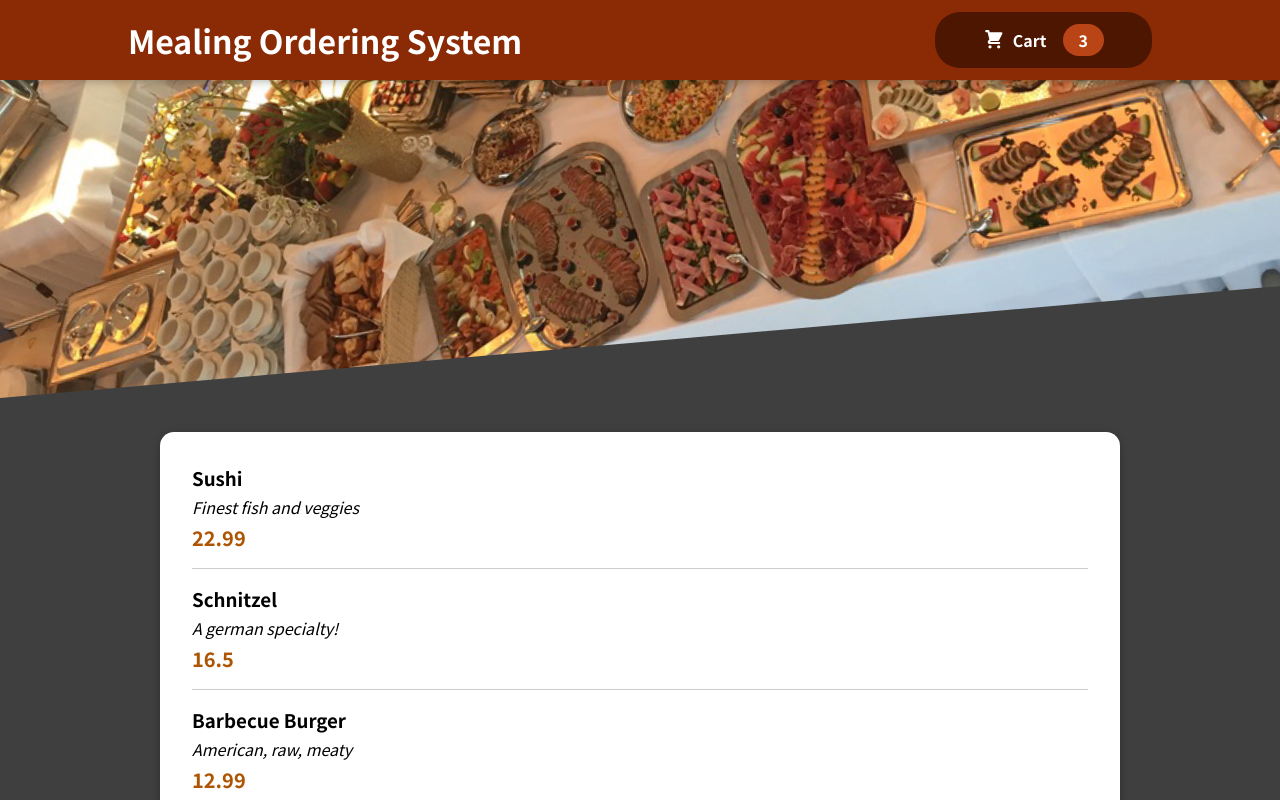
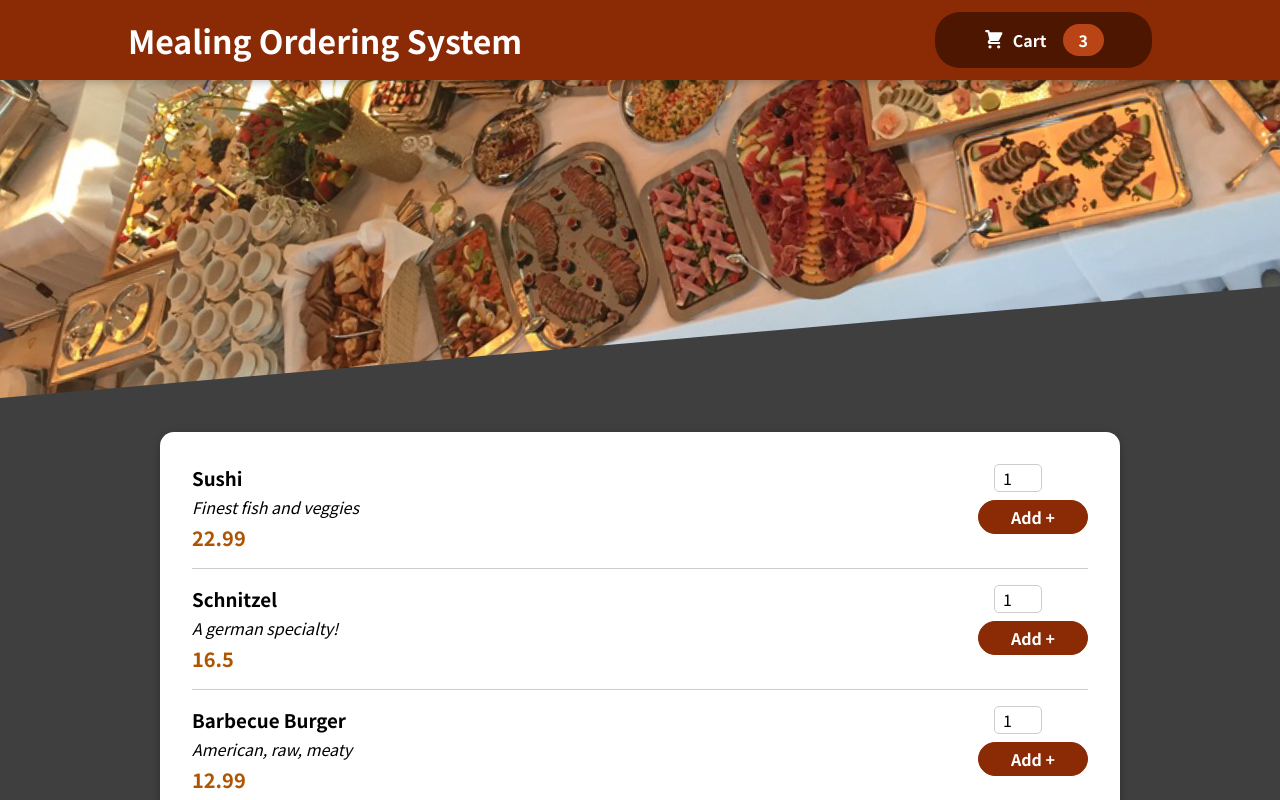
Before and after one commit to ant1234/food_ordering_app, a React (Create React App) app: page / in a window 1280 px wide. Shown: the top 800 px of the page. Built offline with nearby package versions, Linux system fonts and the light colour scheme.

Commit message:
Complete form and wire some functionality + start cart setup

```diff
--- a/src/components/Meals/MealItem.js
+++ b/src/components/Meals/MealItem.js
@@ -1,4 +1,5 @@
 import classes from "./MealItem.module.css";
+import MealItemForm from "./MealItemForm";
 
 const MealItem = props => {
 
@@ -15,7 +16,7 @@
                 </div>
             </div>
             <div>
-
+                <MealItemForm />
             </div>
         </li>
         )
--- /dev/null
+++ b/src/components/Meals/MealItemForm.js
@@ -0,0 +1,32 @@
+import React from "react";
+import classes from "./MealItemForm.module.css";
+import Input from "../UI/Input";
+
+const MealItemForm = props => {
+
+    const onOrderHandler = event => {
+        event.preventDefault();
+        console.log(event.target.elements);
+    };
+
+    return (
+        <form onSubmit={onOrderHandler} className={classes.form} type="submit">
+            <div>
+                <Input
+                    input={{
+                        id: Math.random().toFixed(10),
+                        type: "number",
+                        step: "1",
+                        label: "Enter amount",
+                        min: "1",
+                        max: "5",
+                        defaultValue: "1",
+                    }}
+                />
+                <button>Add + </button>
+            </div>
+        </form>
+    );
+};
+
+export default MealItemForm;
--- /dev/null
+++ b/src/components/Meals/MealItemForm.module.css
@@ -0,0 +1,20 @@
+.form {
+    text-align: right;
+  }
+
+  .form button {
+    font: inherit;
+    cursor: pointer;
+    background-color: #8a2b06;
+    border: 1px solid #8a2b06;
+    color: white;
+    padding: 0.25rem 2rem;
+    border-radius: 20px;
+    font-weight: bold;
+  }
+
+  .form button:hover,
+  .form button:active {
+    background-color: #641e03;
+    border-color: #641e03;
+  }
--- /dev/null
+++ b/src/components/UI/Input.js
@@ -0,0 +1,13 @@
+import React from "react";
+import classes from "./Input.module.css";
+
+const Input = props => {
+    return (
+        <div className={classes.input}>
+            <label htmlFor={props.input.id}>{props.label}</label>
+            <input {...props.input} />
+        </div>
+    );
+};
+
+export default Input;
--- /dev/null
+++ b/src/components/UI/Input.module.css
@@ -0,0 +1,18 @@
+.input {
+    display: flex;
+    align-items: center;
+    margin-bottom: 0.5rem;
+  }
+
+  .input label {
+    font-weight: bold;
+    margin-right: 1rem;
+  }
+
+  .input input {
+    width: 3rem;
+    border-radius: 5px;
+    border: 1px solid #ccc;
+    font: inherit;
+    padding-left: 0.5rem;
+  }
```
Also changed, not shown: src/components/Cart/Cart.js (added, +10 -0 lines), src/components/Cart/Cart.module.css (added, +46 -0 lines).
